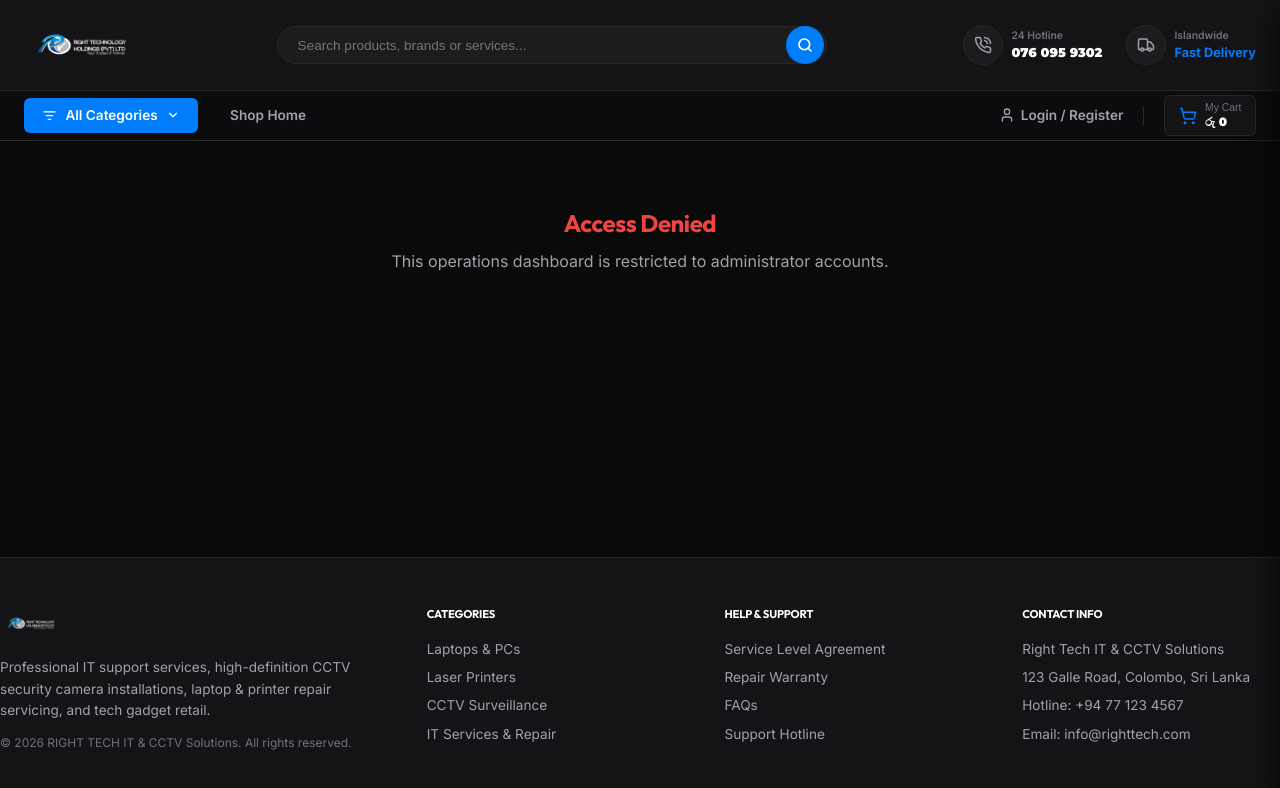
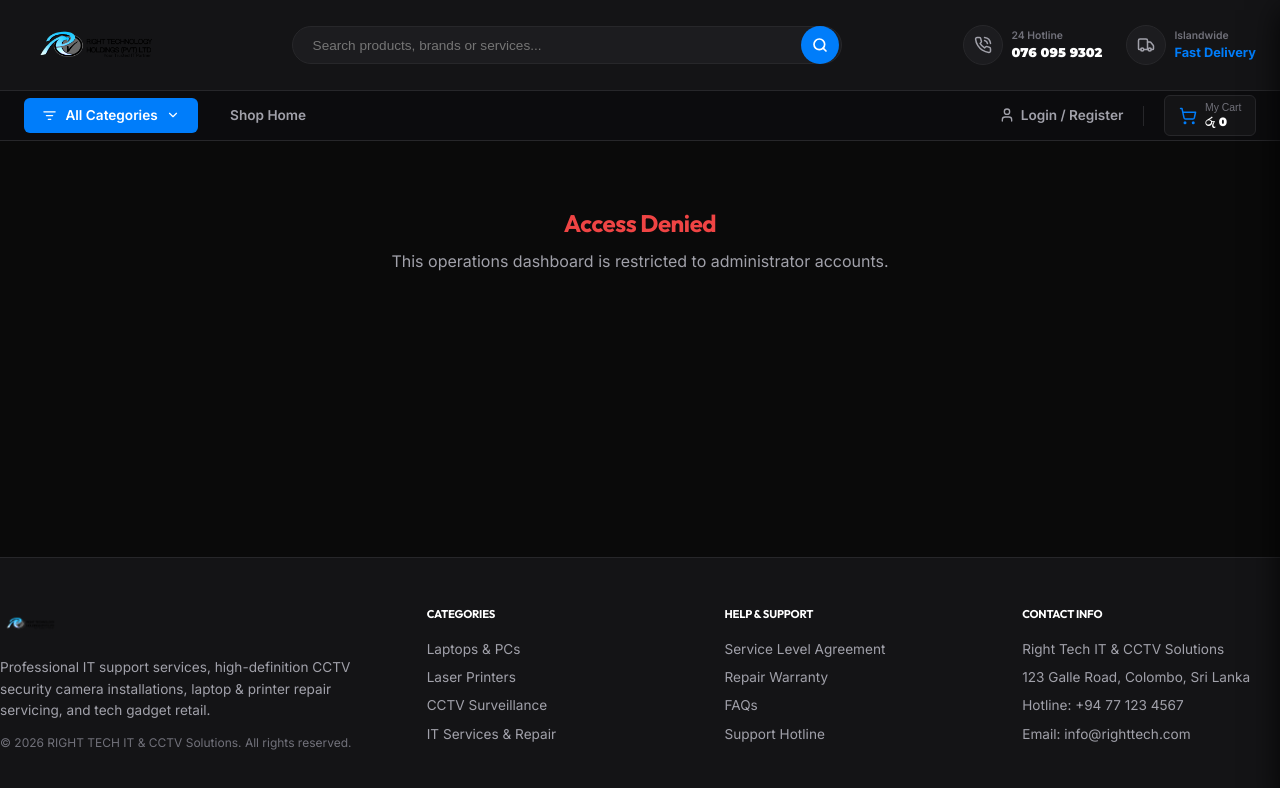
Before and after one commit to minuja2004/right-tech, a React (Vite) app in the folder frontend/: page /admin in a window 1280 px wide. Shown: the top 788 px of the page. Built offline with nearby package versions, Linux system fonts and the light colour scheme.

Commit message:
feat: scale up logo height to 82px and apply HSL-preserving inversion filters for header and footer

```diff
--- a/frontend/src/App.jsx
+++ b/frontend/src/App.jsx
@@ -68,7 +68,8 @@ export default function App() {
                       height: '35px',
                       objectFit: 'contain',
                       alignSelf: 'flex-start',
-                      marginBottom: '0.25rem'
+                      marginBottom: '0.25rem',
+                      filter: 'invert(1) hue-rotate(180deg) brightness(1.2) contrast(1.1)'
                     }}
                   />
                   <p style={{ lineHeight: '1.6' }}>
--- a/frontend/src/components/Header.jsx
+++ b/frontend/src/components/Header.jsx
@@ -46,11 +46,11 @@ export default function Header({ onSearchChange, searchQuery }) {
             src="/logo.png"
             alt="Right Technology Holdings Logo"
             style={{
-              height: '65px',
+              height: '82px',
               objectFit: 'contain',
-              maxWidth: '320px',
-              /* filter brightness to make navy/dark text in logo readable on dark backgrounds */
-              filter: 'brightness(1.1) contrast(1.05)'
+              maxWidth: '350px',
+              /* Invert colors to make dark text white, while hue-rotating 180deg to preserve the blue brand color */
+              filter: 'invert(1) hue-rotate(180deg) brightness(1.2) contrast(1.1)'
             }}
           />
         </Link>
```
